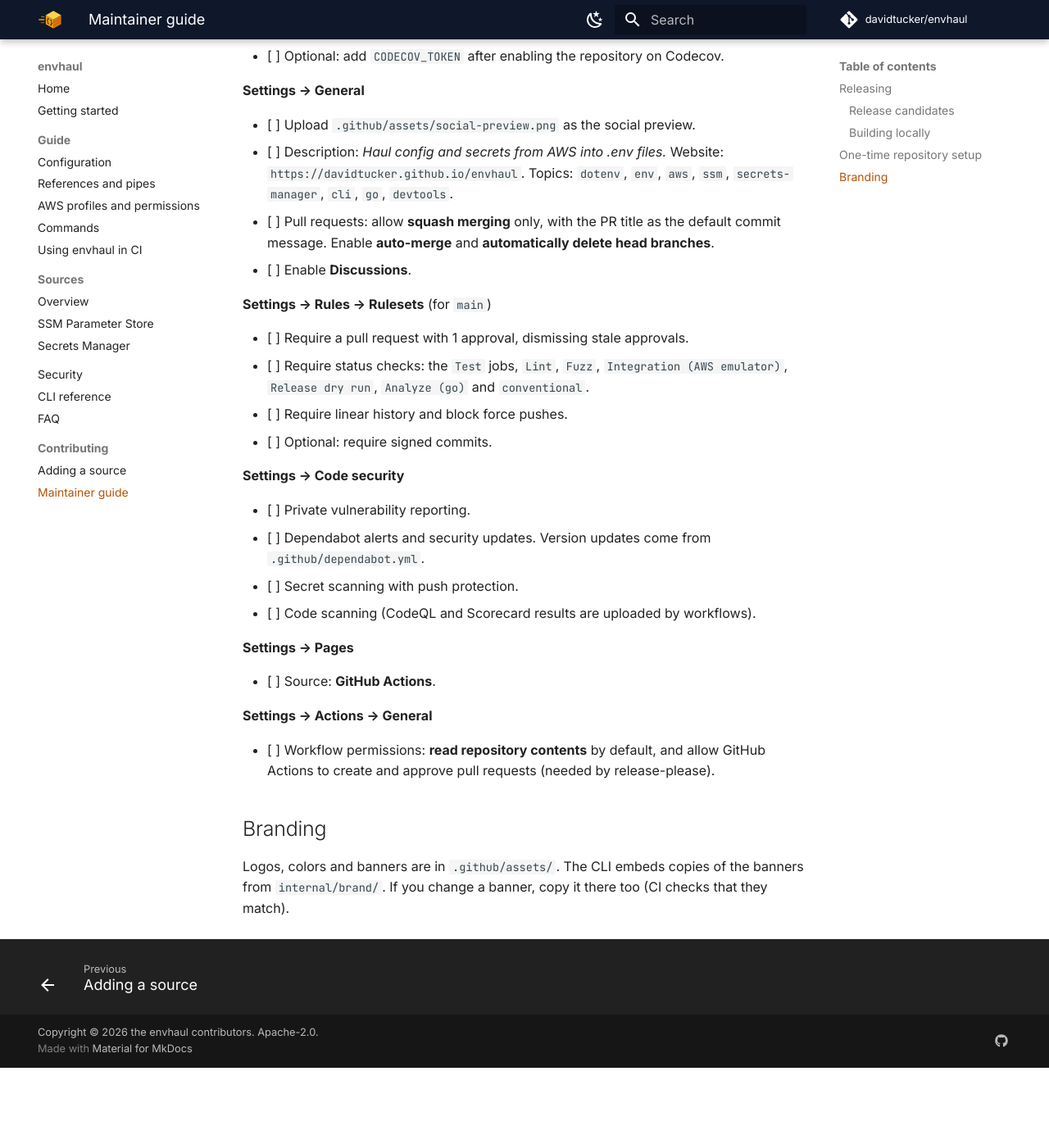
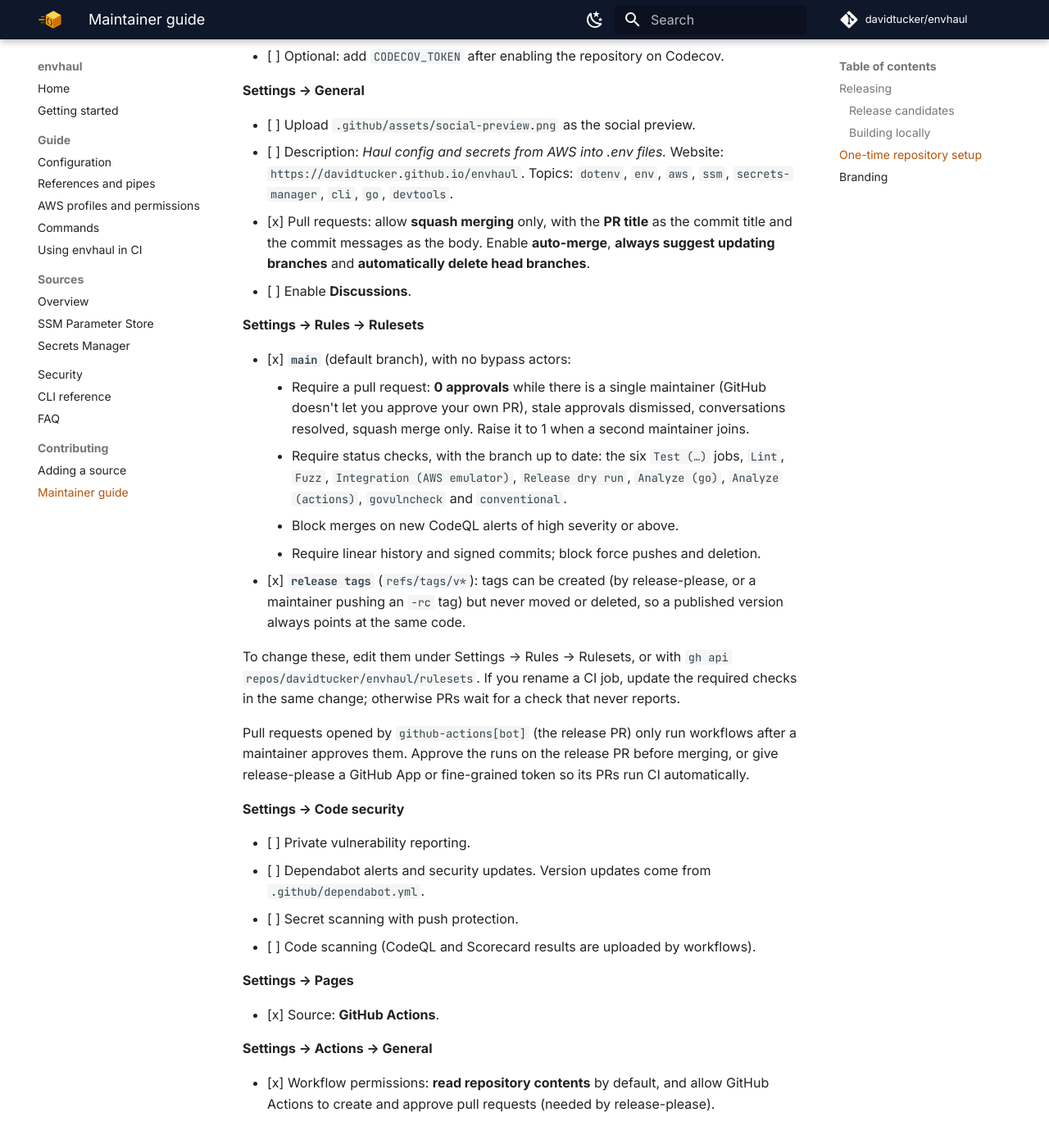
Before and after one commit to davidtucker/envhaul, an MkDocs documentation site: the page built from docs/maintainers.md, in a window 1280 px wide and 1400 px high, scrolled down 1104 px. Shown: the top 1396 px of the window at 82% size. Built offline with MkDocs 1.6.1 and Material for MkDocs 9.7.7, drawn with Linux system fonts in a browser that asks for light colours; comment, search, counter and statistics services are not loaded; before the commit the page ends 2407 px from its top, so only the background shows below that.

Commit message:
docs: document the main and release tag rulesets (#3)
Record the repository rules now in place: PRs with 0 required approvals
while there's a single maintainer, required CI checks, CodeQL merge
protection, signed commits and linear history on main, and immutable v*
tags. Mark the settings that are already applied, and note how to approve
CI on release-please PRs.

Co-authored-by: Claude Opus 5.5 <noreply@anthropic.com>

```diff
--- a/docs/maintainers.md
+++ b/docs/maintainers.md
@@ -51,19 +51,39 @@ These settings live in GitHub, not in the repository.
 - [ ] Description: *Haul config and secrets from AWS into .env files.*
       Website: `https://davidtucker.github.io/envhaul`. Topics: `dotenv`,
       `env`, `aws`, `ssm`, `secrets-manager`, `cli`, `go`, `devtools`.
-- [ ] Pull requests: allow **squash merging** only, with the PR title as the
-      default commit message. Enable **auto-merge** and **automatically delete
-      head branches**.
+- [x] Pull requests: allow **squash merging** only, with the **PR title** as
+      the commit title and the commit messages as the body. Enable
+      **auto-merge**, **always suggest updating branches** and
+      **automatically delete head branches**.
 - [ ] Enable **Discussions**.
 
-**Settings → Rules → Rulesets** (for `main`)
+**Settings → Rules → Rulesets**
 
-- [ ] Require a pull request with 1 approval, dismissing stale approvals.
-- [ ] Require status checks: the `Test` jobs, `Lint`, `Fuzz`,
-      `Integration (AWS emulator)`, `Release dry run`, `Analyze (go)` and
-      `conventional`.
-- [ ] Require linear history and block force pushes.
-- [ ] Optional: require signed commits.
+- [x] **`main`** (default branch), with no bypass actors:
+    - Require a pull request: **0 approvals** while there is a single
+      maintainer (GitHub doesn't let you approve your own PR), stale
+      approvals dismissed, conversations resolved, squash merge only.
+      Raise it to 1 when a second maintainer joins.
+    - Require status checks, with the branch up to date:
+      the six `Test (…)` jobs, `Lint`, `Fuzz`, `Integration (AWS emulator)`,
+      `Release dry run`, `Analyze (go)`, `Analyze (actions)`, `govulncheck`
+      and `conventional`.
+    - Block merges on new CodeQL alerts of high severity or above.
+    - Require linear history and signed commits; block force pushes and
+      deletion.
+- [x] **`release tags`** (`refs/tags/v*`): tags can be created (by
+      release-please, or a maintainer pushing an `-rc` tag) but never moved
+      or deleted, so a published version always points at the same code.
+
+To change these, edit them under Settings → Rules → Rulesets, or with
+`gh api repos/davidtucker/envhaul/rulesets`. If you rename a CI job, update
+the required checks in the same change; otherwise PRs wait for a check that
+never reports.
+
+Pull requests opened by `github-actions[bot]` (the release PR) only run
+workflows after a maintainer approves them. Approve the runs on the release
+PR before merging, or give release-please a GitHub App or fine-grained token
+so its PRs run CI automatically.
 
 **Settings → Code security**
 
@@ -75,11 +95,11 @@ These settings live in GitHub, not in the repository.
 
 **Settings → Pages**
 
-- [ ] Source: **GitHub Actions**.
+- [x] Source: **GitHub Actions**.
 
 **Settings → Actions → General**
 
-- [ ] Workflow permissions: **read repository contents** by default, and
+- [x] Workflow permissions: **read repository contents** by default, and
       allow GitHub Actions to create and approve pull requests (needed by
       release-please).
 
```
